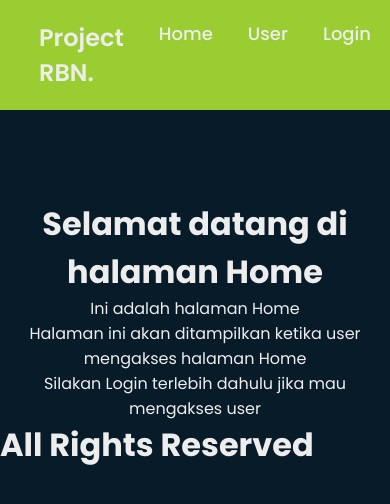
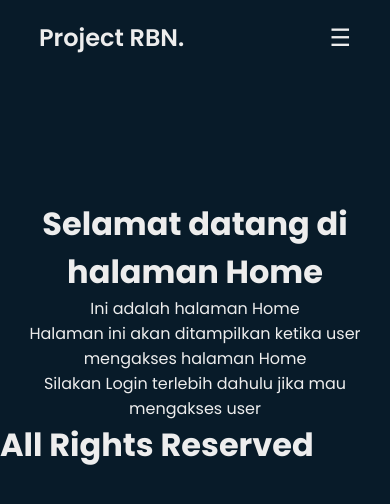
Before and after one commit to roynegara/project-react-API, a React (Vite) app: page / in a window 390 px wide. Shown: the top 504 px of the page. Built offline with nearby package versions, Linux system fonts and the light colour scheme.

Commit message:
add Navbar Toggle Responsive '@media screen and (max-width: 768px)'

```diff
--- a/src/components/Layout.jsx
+++ b/src/components/Layout.jsx
@@ -1,11 +1,15 @@
 import Navbar from "./Navbar";
 import Footer from "./Footer";
+
+
 
 const Layout = ({ children }) => {
   return (
     <div>
       <Navbar />
+
       {children}
+
       <Footer />
     </div>
   );
--- a/src/components/Navbar.css
+++ b/src/components/Navbar.css
@@ -24,7 +24,6 @@ button {
   justify-content: space-between;
   display: flex;
   padding: 20px 10%;
-  background: yellowgreen;
 }
 
 .logo a {
@@ -35,6 +34,10 @@ button {
   color: #ededed;
 }
 
+.navbar-nav {
+  display: flex;
+}
+
 .navbar-nav a {
   text-decoration: none;
   color: #ededed;
@@ -42,3 +45,37 @@ button {
   font-weight: 500;
   margin-left: 35px;
 }
+
+.navbar-toggle {
+  display: none;
+}
+
+@media screen and (max-width: 768px) {
+  .navbar-nav {
+    display: none;
+    flex-direction: column;
+    position: absolute;
+    top: 80px;
+    left: 0;
+    width: 100%;
+    background: #081b29;
+    padding: 10px;
+    box-shadow: 0px 4px 6px rgba(0, 0, 0, 0.1);
+  }
+
+  .navbar-nav.active {
+    display: flex;
+  }
+
+  .navbar-nav a {
+    margin: 10px 0;
+  }
+
+  .navbar-toggle {
+    display: block;
+    background: none;
+    border: none;
+    font-size: 24px;
+    color: #ededed;
+  }
+}
--- a/src/components/Navbar.jsx
+++ b/src/components/Navbar.jsx
@@ -1,18 +1,29 @@
 import { Link } from "react-router-dom";
+import React, { useState } from "react";
 import "./Navbar.css";
+
 const Navbar = () => {
+  const [isOpen, setIsOpen] = useState(false);
+
+  const toggleMenu = () => {
+    setIsOpen(!isOpen);
+  };
+
   return (
     <nav className="navbar">
       <div className="logo">
         <Link to="/">Project RBN.</Link>
       </div>
 
-      <div className="navbar-nav">
+      <div className={`navbar-nav ${isOpen ? "active" : ""}`}>
         <Link to="/">Home</Link>
         <Link to="/user">User</Link>
         <Link to="/login">Login</Link>
         <Link to="/register">Register</Link>
       </div>
+      <button className="navbar-toggle" onClick={toggleMenu}>
+        <span className="toggle-icon">&#9776;</span>
+      </button>
     </nav>
   );
 };
--- a/src/pages/Home.jsx
+++ b/src/pages/Home.jsx
@@ -4,6 +4,7 @@ import "./Home.css";
 const Home = () => {
   return (
     <Layout>
+
           <div className="home">
               <h1>Selamat datang di halaman Home</h1>
               <p>Ini adalah halaman Home</p>
--- /dev/null
+++ b/src/style/style.css
@@ -0,0 +1,79 @@
+/* Gaya-gaya umum di luar media query */
+
+/* Ketika lebar layar <= 600px */
+@media only screen and (max-width: 600px) {
+    /* Gaya-gaya yang akan berlaku hanya ketika lebar layar kurang dari atau sama dengan 600px */
+
+    /* Penyesuaian umum */
+    body {
+      font-size: 14px;
+    }
+
+    /* Penyesuaian untuk navigasi */
+    nav {
+      flex-direction: column;
+    }
+
+    /* Penyesuaian untuk gambar */
+    .gambar {
+      width: 100%;
+      height: auto;
+    }
+  }
+
+  /* Ketika lebar layar > 600px dan <= 900px */
+  @media only screen and (min-width: 601px) and (max-width: 900px) {
+    /* Gaya-gaya yang akan berlaku hanya ketika lebar layar antara 601px dan 900px */
+
+    /* Penyesuaian umum */
+    body {
+      font-size: 16px;
+    }
+
+    /* Penyesuaian untuk navigasi */
+    nav {
+      flex-direction: row;
+    }
+
+    /* Penyesuaian untuk gambar */
+    .gambar {
+      max-width: 80%;
+      height: auto;
+    }
+  }
+
+  /* Ketika lebar layar > 900px */
+  @media only screen and (min-width: 901px) {
+    /* Gaya-gaya yang akan berlaku hanya ketika lebar layar lebih besar dari 900px */
+
+    /* Penyesuaian umum */
+    body {
+      font-size: 18px;
+    }
+
+    /* Penyesuaian untuk navigasi */
+    nav {
+      flex-direction: row;
+    }
+
+    /* Penyesuaian untuk gambar */
+    .gambar {
+      max-width: 60%;
+      height: auto;
+    }
+  }
+
+  /* Ketika layar adalah perangkat handheld dengan orientasi landscape */
+  @media only screen and (min-device-width: 320px) and (max-device-width: 480px) and (orientation: landscape) {
+    /* Gaya-gaya yang akan berlaku hanya ketika layar adalah perangkat handheld dengan orientasi landscape */
+
+    /* Penyesuaian umum */
+    body {
+      background-color: lightblue;
+    }
+
+    /* Penyesuaian untuk navigasi */
+    nav {
+      font-size: 14px;
+    }
+  }
```
Also changed, not shown: src/App.jsx (+7 -2 lines).
